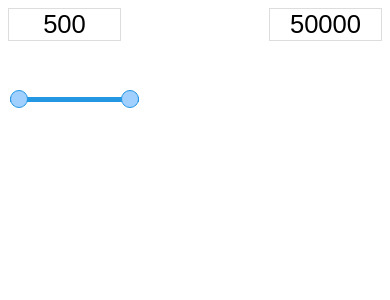
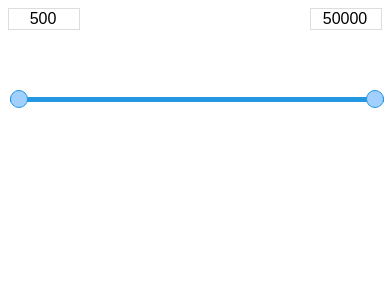
Before and after one commit to irabbi360/vue2-range-slider, a Vue app: page / in a window 390 px wide. Shown: the top 300 px of the page. Built offline with nearby package versions, Linux system fonts and the light colour scheme.

Commit message:
range slider responsiveness fixed

```diff
--- a/src/components/RangeSlider.vue
+++ b/src/components/RangeSlider.vue
@@ -2,9 +2,9 @@
   <div class="price-slider">
     <div class='range-slider'>
       <input type="range" :min="min" :max="max" step="1" v-model="sliderMin">
-      <input type="number" :min="min" :max="max" step="1" v-model="sliderMin" class="d-inflex rs-float-left">
+      <input type="number" :min="min" :max="max" step="1" v-model="sliderMin" class="left-input">
       <input type="range" :min="min" :max="max" step="1" v-model="sliderMax">
-      <input type="number" :min="min" :max="max" step="1" v-model="sliderMax" class="d-inflex rs-float-right">
+      <input type="number" :min="min" :max="max" step="1" v-model="sliderMax" class="right-input">
     </div>
   </div>
 </template>
@@ -70,69 +70,71 @@ export default {
   position: relative;
   height: 6em;
 }
-.range-slider input{
+
+.range-slider input {
   background: transparent !important;
   font-size: 1rem;
+  width: 100% !important;
+  padding-left: 0 !important;
+}
+
+.range-slider .left-input {
+  display: inline-flex;
+  float: left;
   width: auto !important;
 }
-.range-slider .d-inflex {
-    display: inline-flex;
-    float: left;
-}
 
-.range-slider .rs-float-left {
-    float: left;
-}
-
-.range-slider .rs-float-right {
-    float: right;
+.range-slider .right-input {
+  display: inline-flex;
+  float: right;
+  width: auto !important;
 }
 
 .range-slider input[type=range] {
   position: absolute;
   left: 0;
   bottom: 0;
+  border: none !important;
 }
 
-input[type=number] {
+.range-slider input[type=number] {
   border: 1px solid #ddd;
   text-align: center;
-  font-size: 1.6em;
   -moz-appearance: textfield;
 }
 
-input[type=number]::-webkit-outer-spin-button,
-input[type=number]::-webkit-inner-spin-button {
+.range-slider input[type=number]::-webkit-outer-spin-button,
+.range-slider input[type=number]::-webkit-inner-spin-button {
   -webkit-appearance: none;
 }
 
-input[type=number]:invalid,
-input[type=number]:out-of-range {
+.range-slider input[type=number]:invalid,
+.range-slider input[type=number]:out-of-range {
   border: 2px solid #ff6347;
 }
 
-input[type=range] {
+.range-slider input[type=range] {
   -webkit-appearance: none;
   width: 100%;
 }
 
-input[type=range]:focus {
+.range-slider input[type=range]:focus {
   outline: none;
 }
 
-input[type=range]:focus::-webkit-slider-runnable-track {
+.range-slider input[type=range]:focus::-webkit-slider-runnable-track {
   background: #2497e3;
 }
 
-input[type=range]:focus::-ms-fill-lower {
+.range-slider input[type=range]:focus::-ms-fill-lower {
   background: #2497e3;
 }
 
-input[type=range]:focus::-ms-fill-upper {
+.range-slider input[type=range]:focus::-ms-fill-upper {
   background: #2497e3;
 }
 
-input[type=range]::-webkit-slider-runnable-track {
+.range-slider input[type=range]::-webkit-slider-runnable-track {
   width: 100%;
   height: 5px;
   cursor: pointer;
@@ -143,7 +145,7 @@ input[type=range]::-webkit-slider-runnable-track {
   border: 0;
 }
 
-input[type=range]::-webkit-slider-thumb {
+.range-slider input[type=range]::-webkit-slider-thumb {
   z-index: 2;
   position: relative;
   box-shadow: 0px 0px 0px #000;
```
